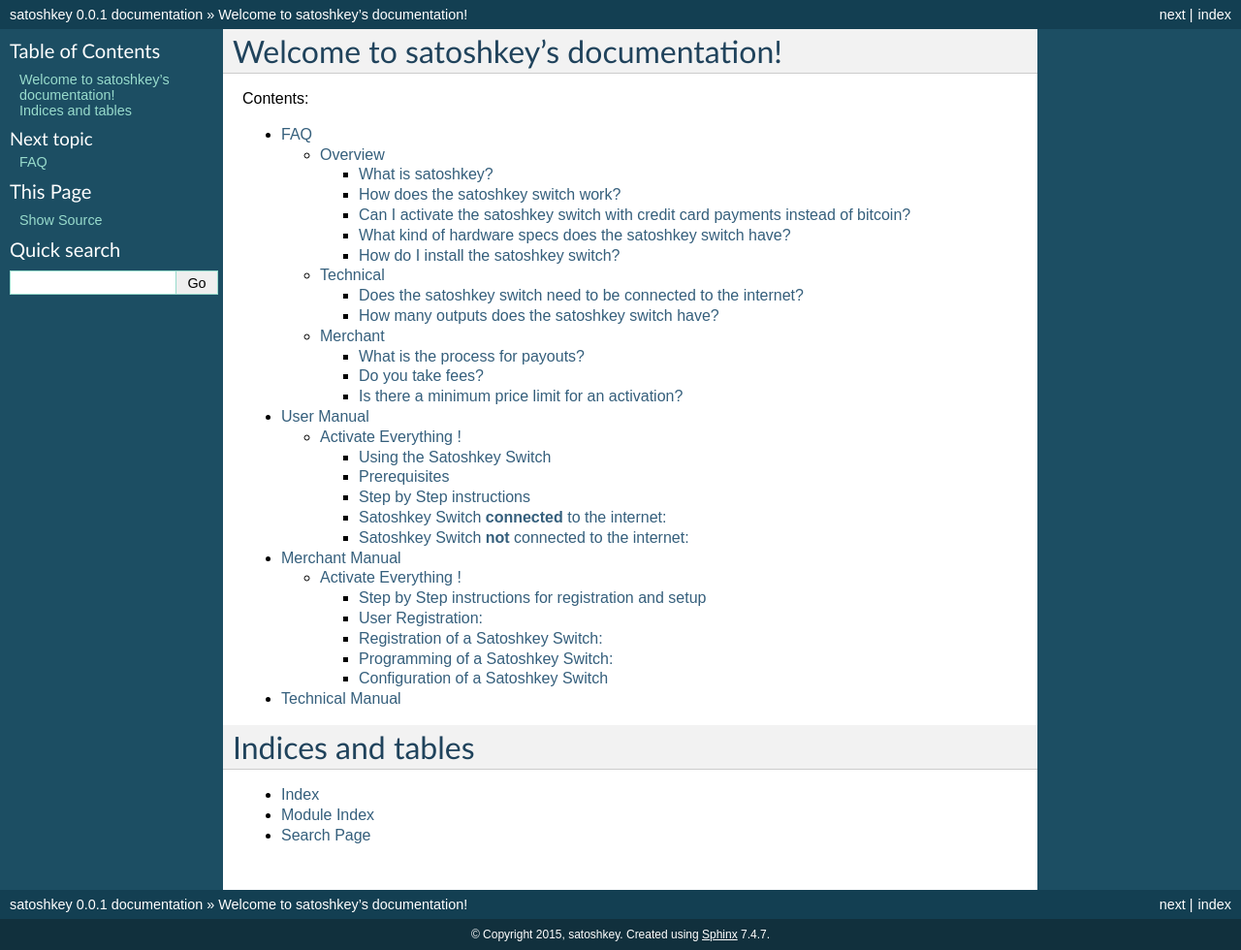
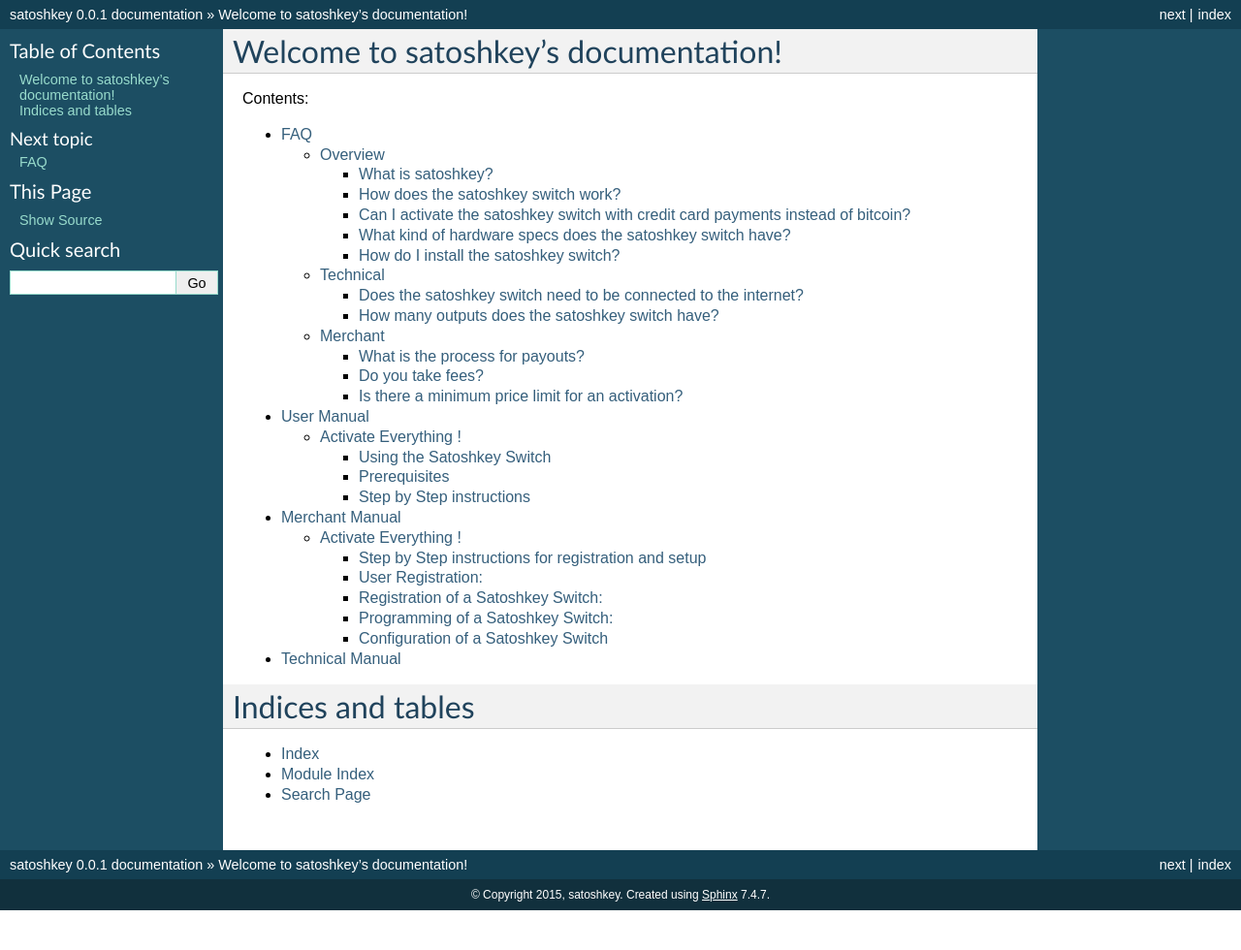
Before and after one commit to binarystorm/cash2io, a Sphinx documentation site: the page built from docs/source/index.rst, in a window 1280 px wide. Shown: the whole page at 97% size. Built offline with Sphinx 7.4.7, drawn with Linux system fonts in a browser that asks for light colours; pages that are not in the unit, such as notebooks, are missing from menus; after the commit the page ends 939 px from its top, so only the background shows below that.

Commit message:
Update User Manual.rst

```diff
--- a/docs/source/User Manual.rst
+++ b/docs/source/User Manual.rst
@@ -34,15 +34,6 @@
  *The payment shows up*
 Tip "return to satoshkey"
 
-Satoshkey Switch **connected** to the internet:
------------------------------------------------
  Satoshkey-Screen turns **green** immediately
 
  The desired service is now available !
-
-Satoshkey Switch **not** connected to the internet:
----------------------------------------------------
- *QR-code shows up on the phone*, make sure that the code is completely viewable on the screen.
- Expose the the QR-code to the Satoshkey Switch QR-reader in a distance between 10 - 20 cm until the screen turns **green**.
-
- The desired service is now available !
```
